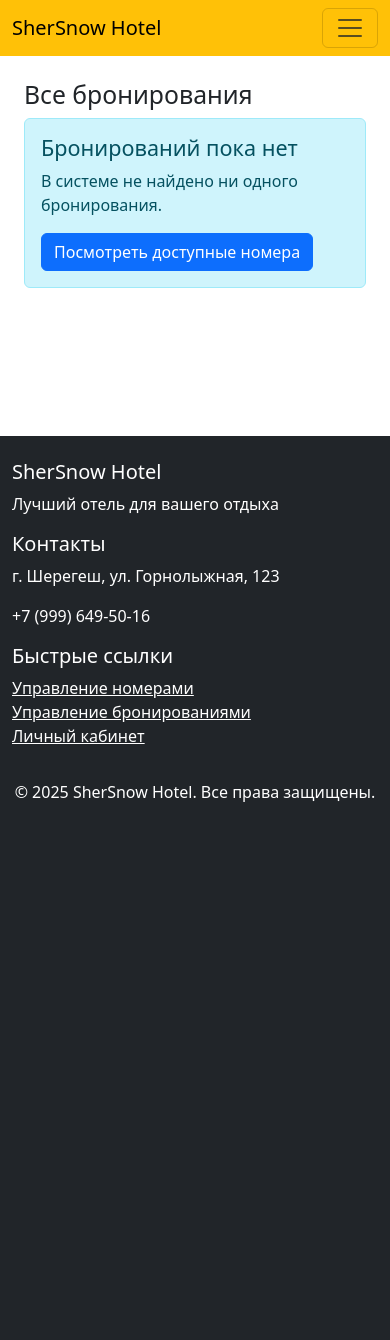
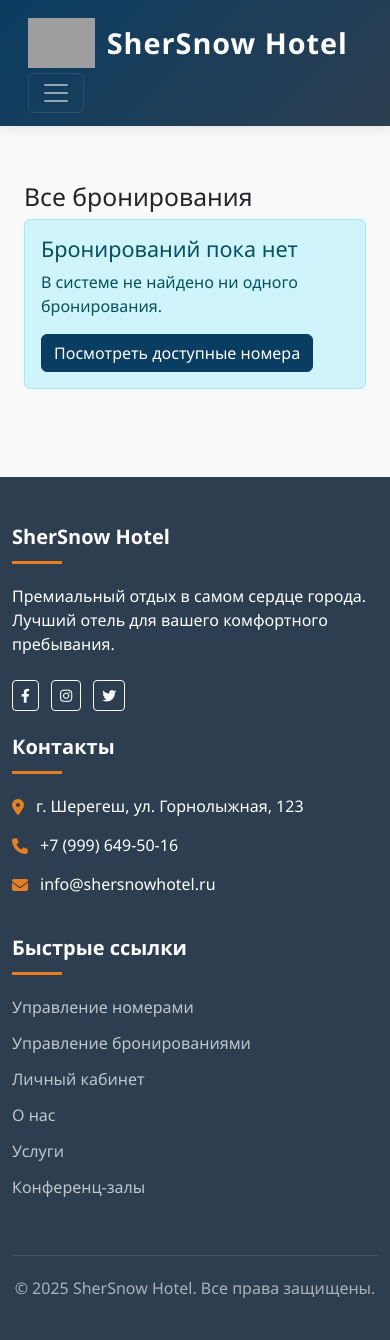
Before and after one commit to w790/website, a Django app: page /bookings/ in a window 390 px wide. Before the commit the page ends 802 px from the top, so only its background shows below. Run offline with Django 5.2, Linux system fonts and the light colour scheme; the visitor is signed in with stand-in values (Sample User, id 1); data that the repository does not hold is empty; grey boxes are pictures that could not be loaded.

Commit message:
update: Полный редизайн интерфейса -Замена желтой навигации на премиальный градиент -Добавлена поддержка кастомного логотипа -Интеграция Font Awesome иконок -Улучшенный адаптивный футер -Новая цветовая схема и анимации -Добавлены временные элементы для логотипа

```diff
--- a/bookings/templates/base.html
+++ b/bookings/templates/base.html
@@ -3,48 +3,196 @@
   <head>
     <meta charset="UTF-8" />
     <title>{% block title %}SherSnow Hotel{% endblock %}</title>
+    <meta name="viewport" content="width=device-width, initial-scale=1.0">
 
     <!-- Bootstrap CSS -->
     <link href="https://cdn.jsdelivr.net/npm/bootstrap@5.3.0/dist/css/bootstrap.min.css" rel="stylesheet" />
+    <link rel="stylesheet" href="https://cdnjs.cloudflare.com/ajax/libs/font-awesome/6.4.0/css/all.min.css">
 
     <!-- Статические файлы -->
     {% load static %}
     <link rel="stylesheet" href="{% static 'styles.css' %}" />
     <style>
-      /* Добавленные стили для липкого футера */
+      :root {
+        --primary-color: #0a3d62;
+        --secondary-color: #e67e22;
+        --light-color: #f8f9fa;
+        --dark-color: #2c3e50;
+      }
+
       html, body {
         height: 100%;
+        font-family: 'Segoe UI', Tahoma, Geneva, Verdana, sans-serif;
       }
 
       body {
         display: flex;
         flex-direction: column;
+        background-color: #fafafa;
       }
 
+      /* ========== НАВИГАЦИЯ ========== */
+      .navbar {
+        background: linear-gradient(135deg, var(--primary-color) 0%, var(--dark-color) 100%);
+        box-shadow: 0 2px 15px rgba(0,0,0,0.1);
+        padding: 0.8rem 1rem;
+      }
+
+      .navbar-brand {
+        font-weight: 700;
+        font-size: 1.8rem;
+        letter-spacing: 1px;
+        color: white !important;
+        display: flex;
+        align-items: center;
+      }
+
+      .brand-logo {
+        height: 50px;
+        margin-right: 12px;
+      }
+
+      .nav-link {
+        color: rgba(255,255,255,0.85) !important;
+        font-weight: 500;
+        padding: 0.5rem 1rem !important;
+        border-radius: 4px;
+        transition: all 0.3s ease;
+        margin: 0 3px;
+      }
+
+      .nav-link:hover, .nav-link:focus {
+        color: white !important;
+        background: rgba(255,255,255,0.1);
+      }
+
+      .nav-link.active {
+        color: white !important;
+        background: var(--secondary-color);
+      }
+
+      .dropdown-menu {
+        border: none;
+        box-shadow: 0 5px 15px rgba(0,0,0,0.1);
+        border-radius: 8px;
+        padding: 0.5rem;
+      }
+
+      .dropdown-item {
+        border-radius: 4px;
+        padding: 0.5rem 1rem;
+        transition: all 0.2s;
+      }
+
+      .dropdown-item:hover {
+        background-color: var(--primary-color);
+        color: white !important;
+      }
+
+      /* ========== ОСНОВНОЙ КОНТЕНТ ========== */
       main {
         flex: 1 0 auto;
+        padding-top: 2rem;
+        padding-bottom: 3rem;
       }
 
+      /* ========== ФУТЕР ========== */
       footer {
         flex-shrink: 0;
+        background: var(--dark-color);
+        color: white;
+        padding: 3rem 0 1.5rem;
       }
 
-      /* Дополнительные стили для выпадающего меню */
-      .account-dropdown .dropdown-toggle::after {
+      .footer-title {
+        position: relative;
+        padding-bottom: 15px;
+        margin-bottom: 20px;
+        font-weight: 600;
+      }
+
+      .footer-title:after {
+        content: '';
+        position: absolute;
+        bottom: 0;
+        left: 0;
+        width: 50px;
+        height: 3px;
+        background: var(--secondary-color);
+      }
+
+      .footer-logo {
+        height: 45px;
+        margin-bottom: 15px;
+        filter: brightness(0) invert(1); /* Делаем лого белым для темного футера */
+      }
+
+      .contact-info li {
+        display: flex;
+        margin-bottom: 15px;
+        align-items: flex-start;
+      }
+
+      .contact-info i {
+        color: var(--secondary-color);
+        margin-right: 12px;
+        margin-top: 5px;
+      }
+
+      .footer-links li {
+        margin-bottom: 12px;
+      }
+
+      .footer-links a {
+        color: rgba(255,255,255,0.7);
+        text-decoration: none;
+        transition: all 0.3s;
         display: inline-block;
-        margin-left: 0.5em;
-        vertical-align: middle;
       }
-      .account-dropdown .dropdown-menu {
-        min-width: 10rem;
+
+      .footer-links a:hover {
+        color: var(--secondary-color);
+        transform: translateX(5px);
+      }
+
+      .copyright {
+        border-top: 1px solid rgba(255,255,255,0.1);
+        padding-top: 20px;
+        margin-top: 40px;
+        text-align: center;
+        color: rgba(255,255,255,0.6);
+      }
+
+      /* ========== ДОПОЛНИТЕЛЬНЫЕ ЭЛЕМЕНТЫ ========== */
+      .btn-primary {
+        background-color: var(--primary-color);
+        border-color: var(--primary-color);
+      }
+
+      .btn-primary:hover {
+        background-color: #082b47;
+        border-color: #082b47;
+      }
+
+      .btn-outline-primary {
+        color: var(--primary-color);
+        border-color: var(--primary-color);
+      }
+
+      .btn-outline-primary:hover {
+        background-color: var(--primary-color);
+        border-color: var(--primary-color);
       }
     </style>
   </head>
   <body class="d-flex flex-column min-vh-100">
     <!-- Навигация -->
-    <nav class="navbar navbar-expand-lg navbar-light bg-warning">
-      <div class="container-fluid">
-        <a class="navbar-brand" href="{% url 'home' %}">SherSnow Hotel</a>
+    <nav class="navbar navbar-expand-lg navbar-dark sticky-top">
+      <div class="container">
+        <a class="navbar-brand" href="{% url 'home' %}">
+          <img src="{% static 'images/logohotel.png' %}" alt="SherSnow Hotel" class="brand-logo">
+          SherSnow Hotel
+        </a>
 
         <!-- Кнопка для мобильных устройств -->
         <button class="navbar-toggler" type="button" data-bs-toggle="collapse" data-bs-target="#navbarNav">
@@ -53,7 +201,6 @@
 
         <div class="collapse navbar-collapse" id="navbarNav">
           <ul class="navbar-nav me-auto">
-
             <!-- Разделение по ролям -->
             {% if user.is_authenticated %}
               {% if user.is_staff %}
@@ -73,28 +220,32 @@
             {% endif %}
           </ul>
 
-            <ul class="navbar-nav">
+          <ul class="navbar-nav ms-auto">
             {% if user.is_authenticated %}
               <li class="nav-item">
-                        <a class="nav-link" href="{% url 'user_dashboard' %}">Личный кабинет</a>
+                <a class="nav-link" href="{% url 'user_dashboard' %}">
+                  <i class="fas fa-user-circle me-1"></i> Личный кабинет
+                </a>
               </li>
               <!-- Выход через POST-запрос -->
               <li class="nav-item">
                 <form method="post" action="{% url 'logout' %}" class="d-inline">
                   {% csrf_token %}
-                  <button type="submit" class="btn btn-link nav-link">Выйти</button>
+                  <button type="submit" class="btn btn-link nav-link">
+                    <i class="fas fa-sign-out-alt me-1"></i> Выйти
+                  </button>
                 </form>
               </li>
             {% else %}
               <!-- Комбинированная кнопка аккаунта -->
               <li class="nav-item dropdown account-dropdown">
                 <a class="nav-link dropdown-toggle" href="#" role="button" data-bs-toggle="dropdown" aria-expanded="false">
-                  Мой аккаунт
+                  <i class="fas fa-user me-1"></i> Мой аккаунт
                 </a>
                 <ul class="dropdown-menu dropdown-menu-end">
-                  <li><a class="dropdown-item" href="{% url 'login' %}">Войти</a></li>
+                  <li><a class="dropdown-item" href="{% url 'login' %}"><i class="fas fa-sign-in-alt me-2"></i> Войти</a></li>
                   <li><hr class="dropdown-divider"></li>
-                  <li><a class="dropdown-item" href="{% url 'register' %}">Зарегистрироваться</a></li>
+                  <li><a class="dropdown-item" href="{% url 'register' %}"><i class="fas fa-user-plus me-2"></i> Зарегистрироваться</a></li>
                 </ul>
               </li>
             {% endif %}
@@ -112,37 +263,61 @@
     </main>
 
     <!-- Footer -->
-    <footer class="bg-dark text-white py-4 mt-auto">
+    <footer>
       <div class="container">
-            <div class="row">
-                <div class="col-md-4">
-                    <h5>SherSnow Hotel</h5>
-                    <p>Лучший отель для вашего отдыха</p>
+        <div class="row g-4">
+          <div class="col-lg-4 col-md-6">
+
+            <h5 class="footer-title">SherSnow Hotel</h5>
+            <p>Премиальный отдых в самом сердце города. Лучший отель для вашего комфортного пребывания.</p>
+            <div class="mt-4">
+              <a href="#" class="btn btn-outline-light btn-sm me-2"><i class="fab fa-facebook-f"></i></a>
+              <a href="#" class="btn btn-outline-light btn-sm me-2"><i class="fab fa-instagram"></i></a>
+              <a href="#" class="btn btn-outline-light btn-sm me-2"><i class="fab fa-twitter"></i></a>
             </div>
-                <div class="col-md-4">
-                    <h5>Контакты</h5>
-                    <p>г. Шерегеш, ул. Горнолыжная, 123</p>
-                    <p>+7 (999) 649-50-16</p>
           </div>
-                <div class="col-md-4">
-                    <h5>Быстрые ссылки</h5>
-                    <ul class="list-unstyled">
+
+          <div class="col-lg-4 col-md-6">
+            <h5 class="footer-title">Контакты</h5>
+            <ul class="contact-info list-unstyled">
+              <li>
+                <i class="fas fa-map-marker-alt"></i>
+                <span>г. Шерегеш, ул. Горнолыжная, 123</span>
+              </li>
+              <li>
+                <i class="fas fa-phone"></i>
+                <span>+7 (999) 649-50-16</span>
+              </li>
+              <li>
+                <i class="fas fa-envelope"></i>
+                <span>info@shersnowhotel.ru</span>
+              </li>
+            </ul>
+          </div>
+
+          <div class="col-lg-4 col-md-12">
+            <h5 class="footer-title">Быстрые ссылки</h5>
+            <ul class="footer-links list-unstyled">
               {% if user.is_authenticated %}
                 {% if user.is_staff %}
-                                <li><a href="{% url 'room_list' %}" class="text-white">Управление номерами</a></li>
-                                <li><a href="{% url 'booking_list' %}" class="text-white">Управление бронированиями</a></li>
+                  <li><a href="{% url 'room_list' %}">Управление номерами</a></li>
+                  <li><a href="{% url 'booking_list' %}">Управление бронированиями</a></li>
                 {% else %}
-                                <li><a href="{% url 'create_booking' %}" class="text-white">Бронирование</a></li>
+                  <li><a href="{% url 'create_booking' %}">Бронирование номера</a></li>
                 {% endif %}
-                            <li><a href="{% url 'user_dashboard' %}" class="text-white">Личный кабинет</a></li>
+                <li><a href="{% url 'user_dashboard' %}">Личный кабинет</a></li>
               {% else %}
-                            <li><a href="{% url 'login' %}" class="text-white">Вход</a></li>
-                            <li><a href="{% url 'register' %}" class="text-white">Регистрация</a></li>
+                <li><a href="{% url 'login' %}">Вход в систему</a></li>
+                <li><a href="{% url 'register' %}">Регистрация</a></li>
               {% endif %}
+              <li><a href="#">О нас</a></li>
+              <li><a href="#">Услуги</a></li>
+              <li><a href="#">Конференц-залы</a></li>
             </ul>
           </div>
         </div>
-            <div class="text-center mt-3">
+
+        <div class="copyright">
           <p>&copy; {% now "Y" %} SherSnow Hotel. Все права защищены.</p>
         </div>
       </div>
```
Lines whose indentation alone changed are shown as unchanged.
